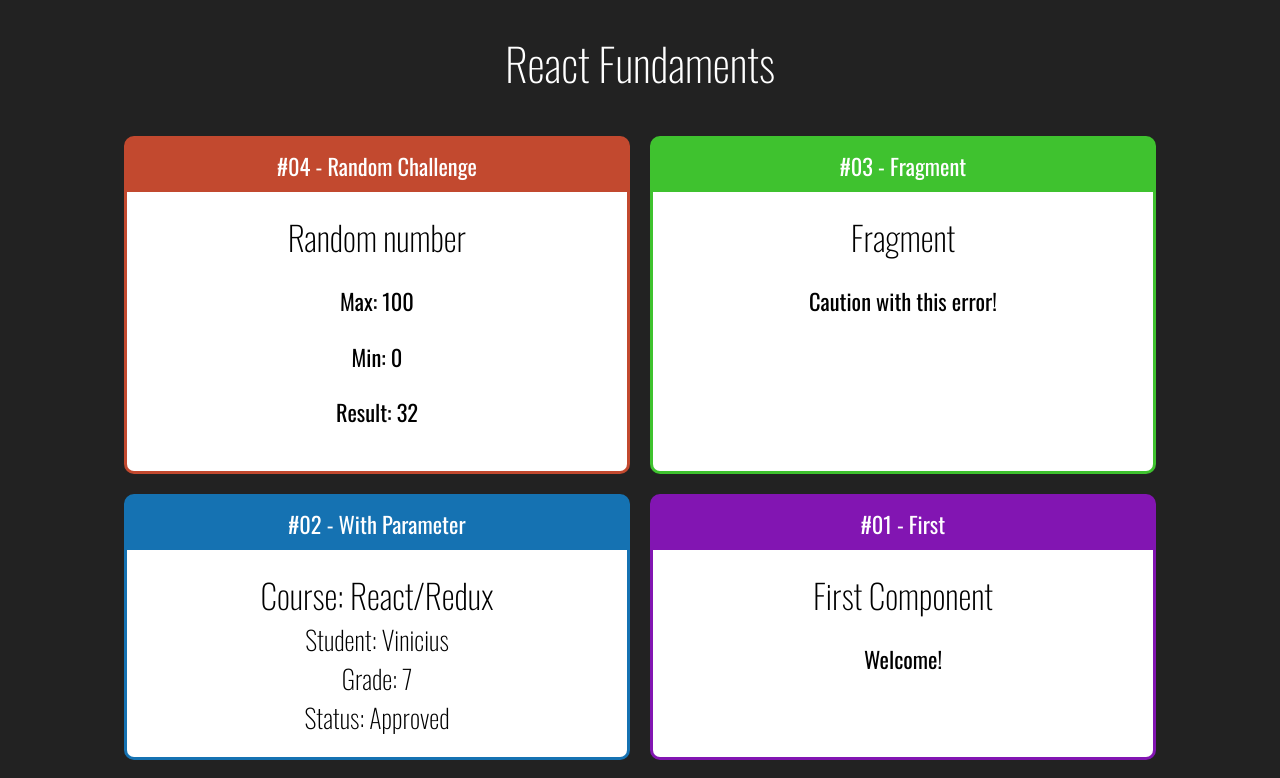
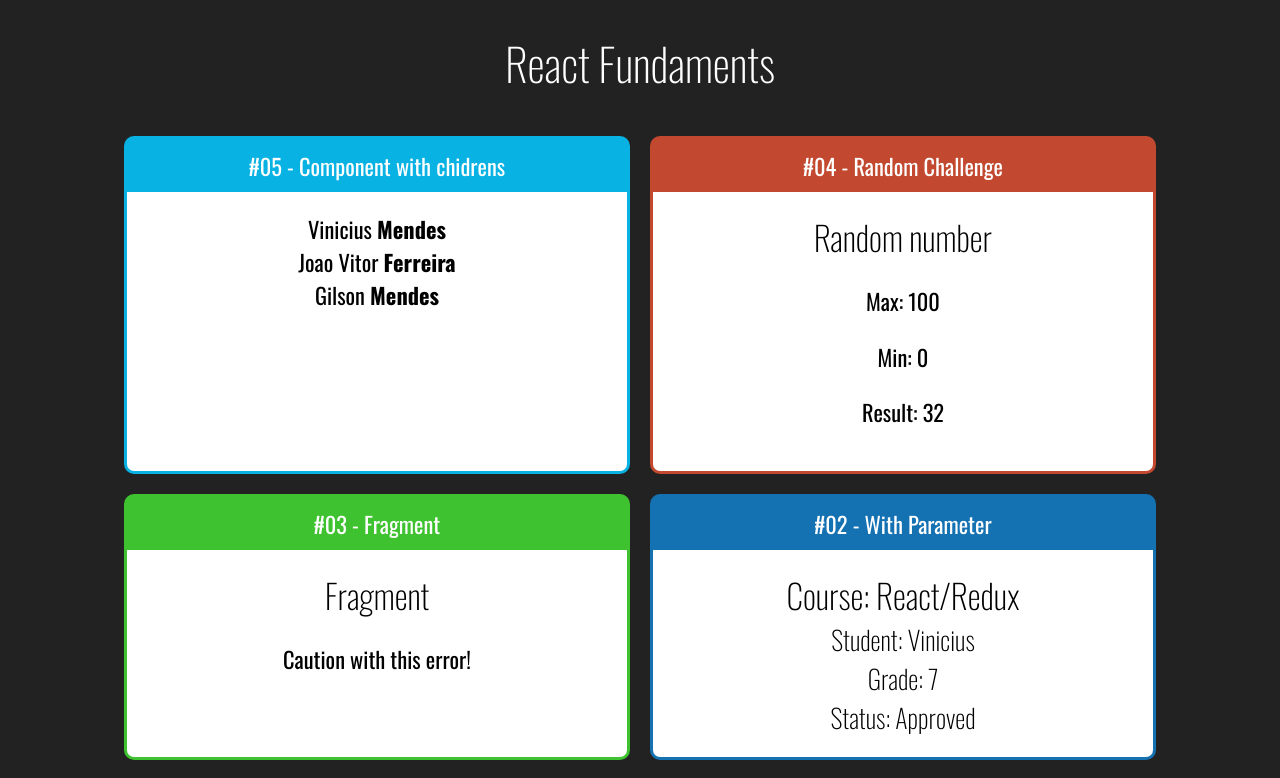
Before and after one commit to viniciusferrmendes/react-redux, a React (Create React App) app in the folder react-fundaments/: page / in a window 1280 px wide. Shown: the top 778 px of the page. Built offline with nearby package versions, Linux system fonts and the light colour scheme.

Commit message:
component with children

```diff
--- a/react-fundaments/src/App.jsx
+++ b/react-fundaments/src/App.jsx
@@ -5,6 +5,7 @@ import WithParameter from "./components/basics/WithParameter";
 import Fragment from "./components/basics/Fragment";
 import Random from "./components/basics/Random";
 import Card from "./components/Layout/Card/Card";
+import Family from "./components/basics/Family";
 
 import "./App.css";
 
@@ -14,6 +15,9 @@ export default () => {
             <h1>React Fundaments</h1>
 
             <div className="Cards">
+                <Card title="#05 - Component with chidrens" color="#08B2E3">
+                    <Family surname="Mendes" />
+                </Card>
                 <Card title="#04 - Random Challenge" color="#C2492F">
                     <Random max={100} min={0} />
                 </Card>
--- /dev/null
+++ b/react-fundaments/src/components/basics/Family.jsx
@@ -0,0 +1,16 @@
+import React from "react";
+
+import FamilyMember from "./FamilyMember";
+
+export default props => {
+
+    const { surname } = props;
+
+    return (
+        <div>
+            <FamilyMember name="Vinicius" surname={surname} />
+            <FamilyMember name="Joao Vitor" surname="Ferreira" />
+            <FamilyMember name="Gilson" {...props} />
+        </div>
+    );
+}
--- /dev/null
+++ b/react-fundaments/src/components/basics/FamilyMember.jsx
@@ -0,0 +1,10 @@
+import React from "react";
+
+export default props => {
+
+    const { name, surname } = props;
+
+    return (
+        <div>{name} <strong>{surname}</strong></div>
+    );
+}
```
